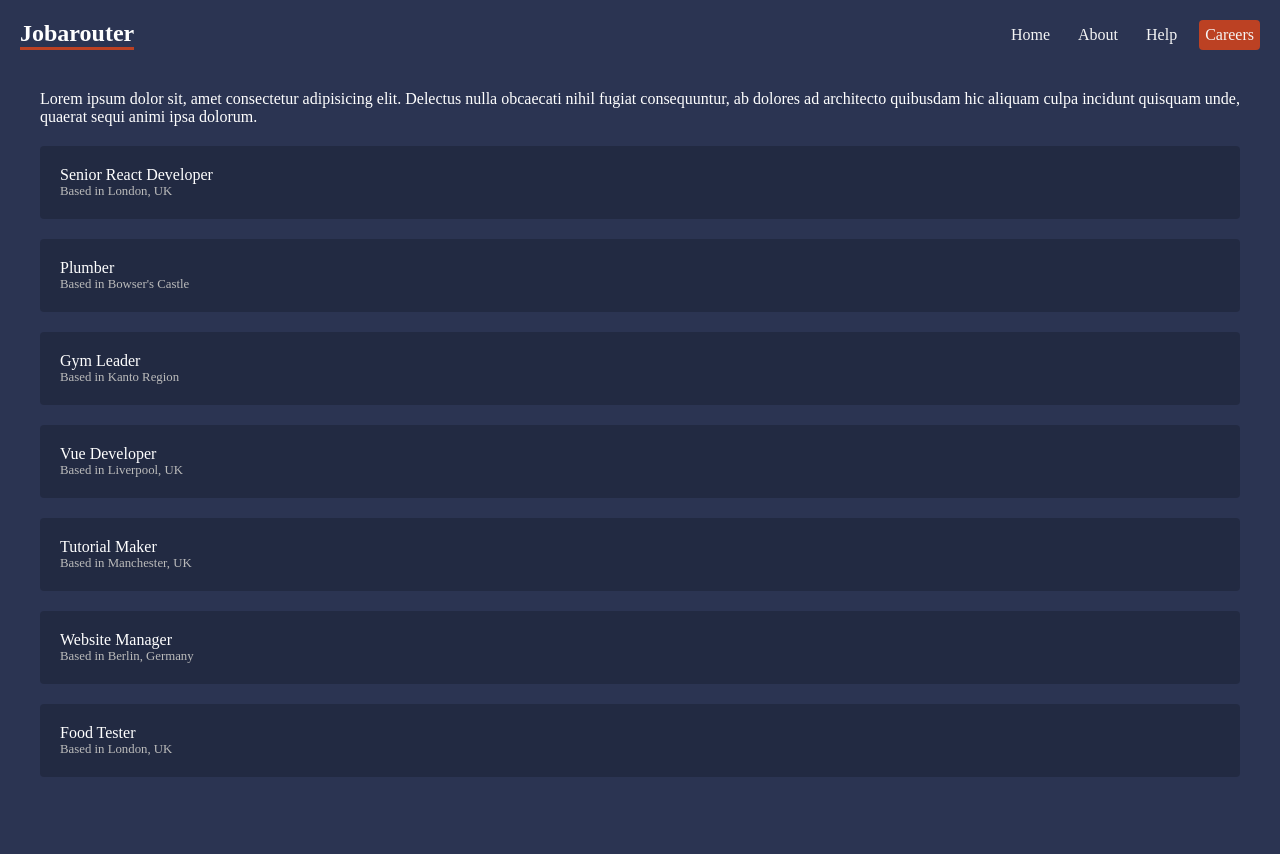
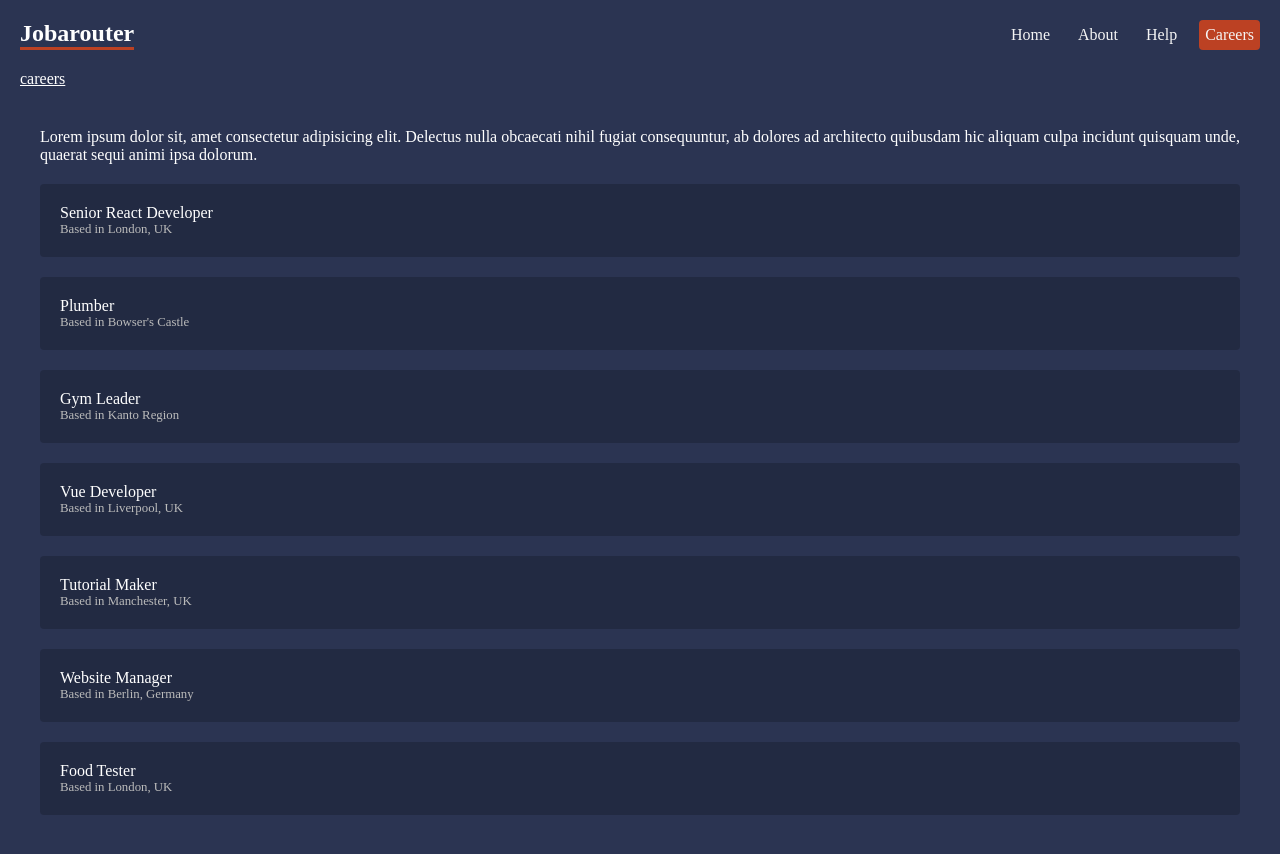
Before and after one commit to ksmcod/react-router-course, a React (Vite) app: page /careers in a window 1280 px wide. Shown: the top 854 px of the page. Built offline with nearby package versions, Linux system fonts and the light colour scheme; data requests are answered from the project's data file.

Commit message:
Implemented breadcrumbs with the useLocation hook

```diff
--- /dev/null
+++ b/src/components/Breadcrumbs.jsx
@@ -0,0 +1,21 @@
+import { Link, useLocation } from "react-router-dom"
+
+export default function Breadcrumbs() {
+    const location = useLocation()
+
+    let currentLink = ""
+    const crumbs = location.pathname.split("/").filter(crumb => crumb!== "")
+    // console.log(crumbs)
+    const crumbElements = crumbs.map(crumb => {
+        currentLink += `/${crumb}`
+        return (
+            <div className="crumb" key={crumb}>
+                <Link to={currentLink}>{crumb}</Link>
+            </div>
+        )
+    })
+
+    return(
+        <div className="breadcrumbs">{crumbElements}</div>
+    )
+}
--- a/src/index.css
+++ b/src/index.css
@@ -138,3 +138,23 @@
   border-radius: 4px;
   margin: 20px 0 ;
 }
+
+/* BREADCRUMBS */
+.breadcrumbs {
+  max-width: 1200px;
+  margin: 20px 0;
+}
+
+.breadcrumbs > * {
+  display: inline-block;
+  margin-right: 10px;
+}
+
+.breadcrumbs .crumb::after {
+  content: ">";
+  margin-left: 10px;
+}
+
+.breadcrumbs .crumb:last-child::after {
+  display: none;
+}
--- a/src/layouts/RootLayout.jsx
+++ b/src/layouts/RootLayout.jsx
@@ -1,5 +1,6 @@
 import React from 'react'
 import { NavLink, Outlet } from 'react-router-dom'
+import Breadcrumbs from '../components/Breadcrumbs'
 
 export default function RootLayout() {
   return (
@@ -12,6 +13,8 @@
                 <NavLink to="help">Help</NavLink>
                 <NavLink to="careers">Careers</NavLink>
             </nav>
+
+            <Breadcrumbs/>
         </header>
 
         <main>
```
